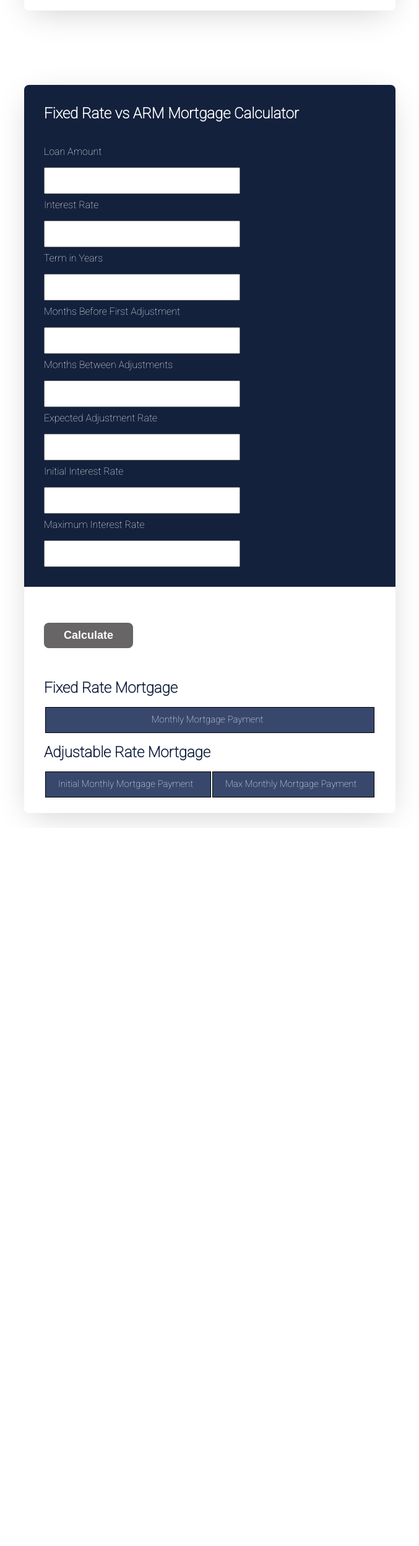
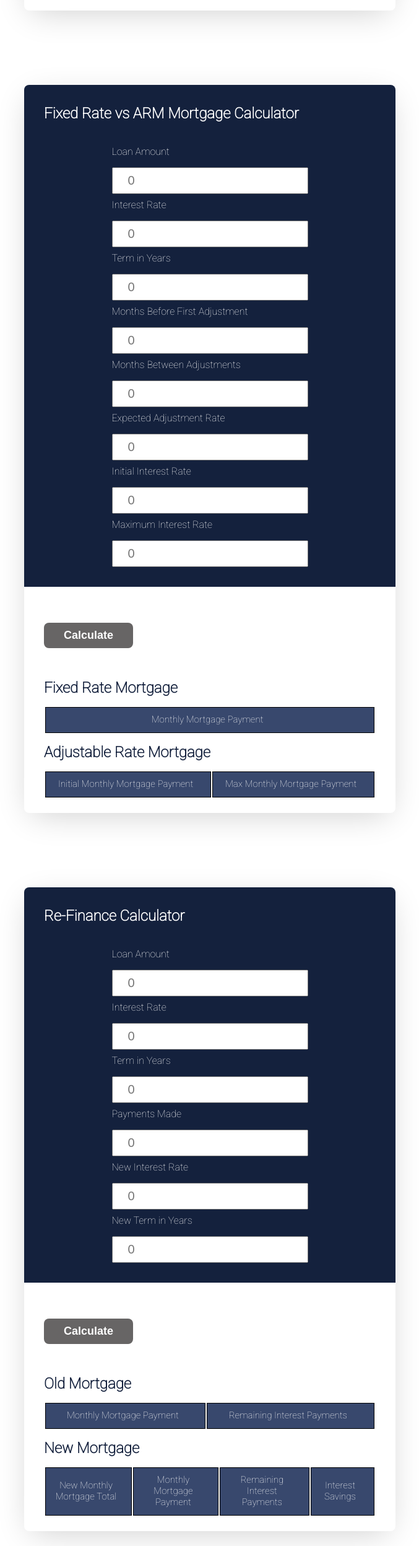
Before and after one commit to danieleyny/calculator, a plain HTML site: page mortgage.html in a window 1280 px wide. Shown: the part 1398-3893 px from the top of the page at 62% size, without its empty margins (301-978 px from the left). Before the commit the page ends 2734 px from the top, so only its background shows below. Drawn offline with nearby package versions, Linux system fonts and the light colour scheme.

Commit message:
addition of refinance calculator

```diff
--- a/assets/css/style.css
+++ b/assets/css/style.css
@@ -28,6 +28,7 @@
 }
 .table__dollar::before{
   content: "$";
+
 
 }
 
@@ -183,6 +184,8 @@ nav {
 	overflow: hidden;
   }
 
+
+
   .loan-calculator,
   .loan-calculator * {
 	box-sizing: border-box;
@@ -220,6 +223,7 @@ nav {
 	gap: 8px;
 	justify-content: space-between;
   flex-wrap: wrap;
+  justify-content: space-evenly
   }
 
   .loan-calculator .title {
--- a/mortgage.html
+++ b/mortgage.html
@@ -6,6 +6,10 @@
 
         <!-- ===== CSS ===== -->
         <link rel="stylesheet" href="./assets/css/style.css">
+
+<!--=============== FAVICON ===============-->
+<link rel="shortcut icon" href="./assets/img/logo.png" type="image/x-icon">
+
 
         <script src="//code.jquery.com/jquery-2.1.4.min.js"></script>
 
@@ -120,12 +124,47 @@
 					if(resultsARM.error) {
 						$(".form__error").html(resultsARM.error);
 					} else {
-						$('.table-1__tbody-ARM').html('<tr><td class="table__cell">'+resultsARM.fixedRate.monthlyMortgagePaymentARM+'</td></tr>');
-						$('.table-2__tbody-ARM').html('<tr><td class="table__cell">'+resultsARM.ARM.initialMonthlyMortgagePayment+'</td><td class="table__cell">'+resultsARM.ARM.maxMonthlyMortgagePayment+'</td></tr>');
+						$('.table-1__tbody-ARM').html('<tr><td class="table__cell table__dollar">'+resultsARM.fixedRate.monthlyMortgagePaymentARM+'</td></tr>');
+						$('.table-2__tbody-ARM').html('<tr><td class="table__cell table__dollar">'+resultsARM.ARM.initialMonthlyMortgagePayment+'</td><td class="table__cell table__dollar">'+resultsARM.ARM.maxMonthlyMortgagePayment+'</td></tr>');
 					}
 				});
 			});
 			// Fixed rate vs ARM rate Mortgage Calculator End
+
+
+			// Refinance Calculator
+            var resultsReFi;
+
+			function clearResults() {
+				$(".form__error").html("");
+				$('.table-1__tbody-ReFi, .table-2__tbody-ReFi, .savings').html("");
+			};
+
+			$(function(){
+				$('body').on('submit','form',{},function(e){
+					e.preventDefault();
+					// clear previous results
+					clearResults();
+					// get our inputs
+					var rawInputs = $(this).serializeArray();
+					// convert these to numbers and create our argument array
+					var args = {};
+					for(var i = 0; i < rawInputs.length; i++) {
+						args[rawInputs[i].name] = parseFloat(rawInputs[i].value);
+					}
+					// run the mortgage calculator
+					results = mortgageCalculators.refinanceMortgage(args);
+					if(results.error) {
+						$(".form__error").html(results.error);
+					} else {
+						$('.table-1__tbody-ReFi').html('<tr><td class="table__cell table__dollar">'+results.oldMonthlyMortgage.monthlyMortgagePayment+'</td><td class="table__cell table__dollar">'+results.oldMonthlyMortgage.remainingInterest+'</td></tr>');
+						$('.table-2__tbody-ReFi').html('<tr><td class="table__cell table__dollar">'+results.newMonthlyMortgage.newMortgageTotal+'</td><td class="table__cell table__dollar">'+results.newMonthlyMortgage.monthlyMortgagePayment+'</td><td class="table__cell table__dollar">'+results.newMonthlyMortgage.remainingInterest+'</td><td class="table__cell table__dollar">'+results.interestSaved+'</td></tr>');
+						$('.savings').html(results.interestSaved);
+					}
+				});
+			});
+			// Refinance Calculator End
+
 
 
 
@@ -273,35 +312,35 @@
 <form class="form">
     <div class="group">
         <div class="title" >Loan Amount</div>
-        <input type="text"  name="loanAmount" id="loanAmount" >
+        <input placeholder="0" type="text"  name="loanAmount" id="loanAmount" >
     </div>
     <div class="group">
         <div class="title" >Interest Rate</div>
-        <input type="text"  name="interestRate" id="interestRate">
+        <input placeholder="0" type="text"  name="interestRate" id="interestRate">
     </div>
     <div class="group">
         <div class="title" >Term in Years</div>
-        <input type="text"  name="termInYears" id="termInYears">
+        <input placeholder="0" type="text"  name="termInYears" id="termInYears">
     </div>
     <div class="group">
         <div class="title" > Months Before First Adjustment </div>
-        <input type="text"  name="monthsBeforeFirstAdjustment" id="monthsBeforeFirstAdjustment">
+        <input placeholder="0" type="text"  name="monthsBeforeFirstAdjustment" id="monthsBeforeFirstAdjustment">
     </div>
     <div class="group">
         <div class="title" > Months Between Adjustments </div>
-        <input type="text"  name="monthsBetweenAdjustments" id="monthsBetweenAdjustments">
+        <input placeholder="0" type="text"  name="monthsBetweenAdjustments" id="monthsBetweenAdjustments">
     </div>
     <div class="group">
         <div class="title" >Expected Adjustment Rate</div>
-        <input type="text"  name="expectedAdjustmentRate" id="expectedAdjustmentRate">
+        <input placeholder="0" type="text"  name="expectedAdjustmentRate" id="expectedAdjustmentRate">
     </div>
     <div class="group">
         <div class="title" >Initial Interest Rate</div>
-        <input type="text"  name="initialInterestRate" id="initialInterestRate">
+        <input placeholder="0" type="text"  name="initialInterestRate" id="initialInterestRate">
     </div>
     <div class="group">
         <div class="title" >Maximum Interest Rate</div>
-        <input type="text"  name="maximumInterestRate" id="maximumInterestRate">
+        <input placeholder="0" type="text"  name="maximumInterestRate" id="maximumInterestRate">
     </div>
     </div>
 
@@ -331,13 +370,82 @@
         </thead>
         <tbody class="table-2__tbody-ARM"></tbody>
     </table>
-    <p class="savings"></p>
 </div>
 </div>
 </div>
 </div>
 </form>
 
+
+<br /><br/> <br /><br/>
+
+
+<div class="loan-calculator-More">
+    <div class="top">
+        <h2>Re-Finance Calculator</h2>
+        <br /><br/>
+<form class="form">
+    <div class="group">
+        <div class="title">Loan Amount</div>
+        <input type="text" placeholder="0" name="loanAmount" id="loanAmount" >
+    </div>
+    <div class="group">
+        <div class="title">Interest Rate</div>
+        <input type="text" placeholder="0" name="interestRate" id="interestRate">
+    </div>
+    <div class="group">
+        <div class="title">Term in Years</div>
+        <input type="text" placeholder="0" name="termInYears" id="termInYears">
+    </div>
+    <div class="group">
+        <div class="title">Payments Made</div>
+        <input type="text" placeholder="0" name="paymentsMade" id="paymentsMade">
+    </div>
+    <div class="group">
+        <div class="title"> New Interest Rate</div>
+        <input type="text" placeholder="0" name="newInterestRate" id="newInterestRate">
+    </div>
+    <div class="group">
+        <div class="title" >New Term in Years</div>
+        <input type="text" placeholder="0" name="newTermInYears" id="newTermInYears">
+    </div>
+</div>
+
+
+<div class="result">
+    <div class="left">
+    <div class="form__buttons">
+        <button class="calculate-btn-mortgage" type="submit">Calculate</button>
+    </div>
+</form>
+<div class="resultsReFi">
+    <h2 class="headline headline--results">Old Mortgage</h2>
+    <table class="table table-1">
+        <thead>
+            <tr>
+                <th class="table__header">Monthly Mortgage Payment</th>
+                <th class="table__header">Remaining Interest Payments</th>
+            </tr>
+        </thead>
+        <tbody class="table-1__tbody-ReFi"></tbody>
+    </table>
+    <h2 class="headline headline--results">New Mortgage</h2>
+    <table class="table table-2">
+        <thead>
+            <tr>
+                <th class="table__header">New Monthly Mortgage Total</th>
+                <th class="table__header">Monthly Mortgage Payment</th>
+                <th class="table__header">Remaining Interest Payments</th>
+                <th class="table__header">Interest Savings</th>
+            </tr>
+        </thead>
+        <tbody class="table-2__tbody-ReFi"></tbody>
+    </table>
+
+    </div>
+    </div>
+</div>
+</div>
 
 
 
```
Also changed, not shown: index.html (+3 -0 lines).
